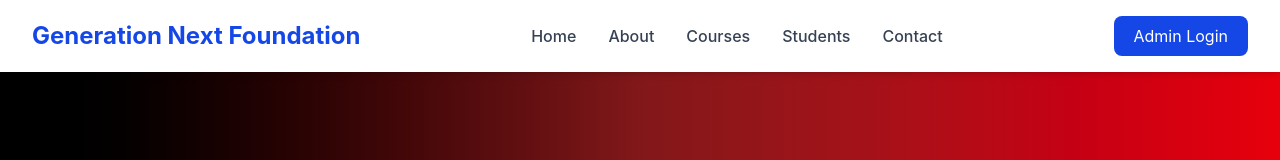
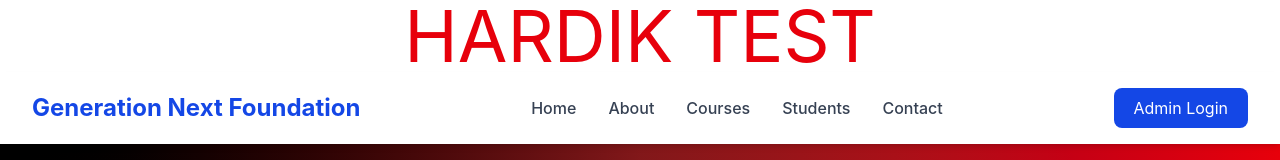
Before and after one commit to hardiksrivastava842-sketch/generation-next-foundation, a React (Vite) app: page / in a window 1280 px wide. Shown: the top 160 px of the page. Built offline with nearby package versions, Linux system fonts and the light colour scheme; no server answers.

Commit message:
Home test

```diff
--- a/src/pages/Home.jsx
+++ b/src/pages/Home.jsx
@@ -10,6 +10,9 @@ import Footer from "../components/Footer/Footer";
 function Home() {
   return (
     <>
+    <h1 className="text-7xl text-red-600 text-center">
+     HARDIK TEST
+     </h1>
       <Navbar />
       <Hero />
       <About />
```
